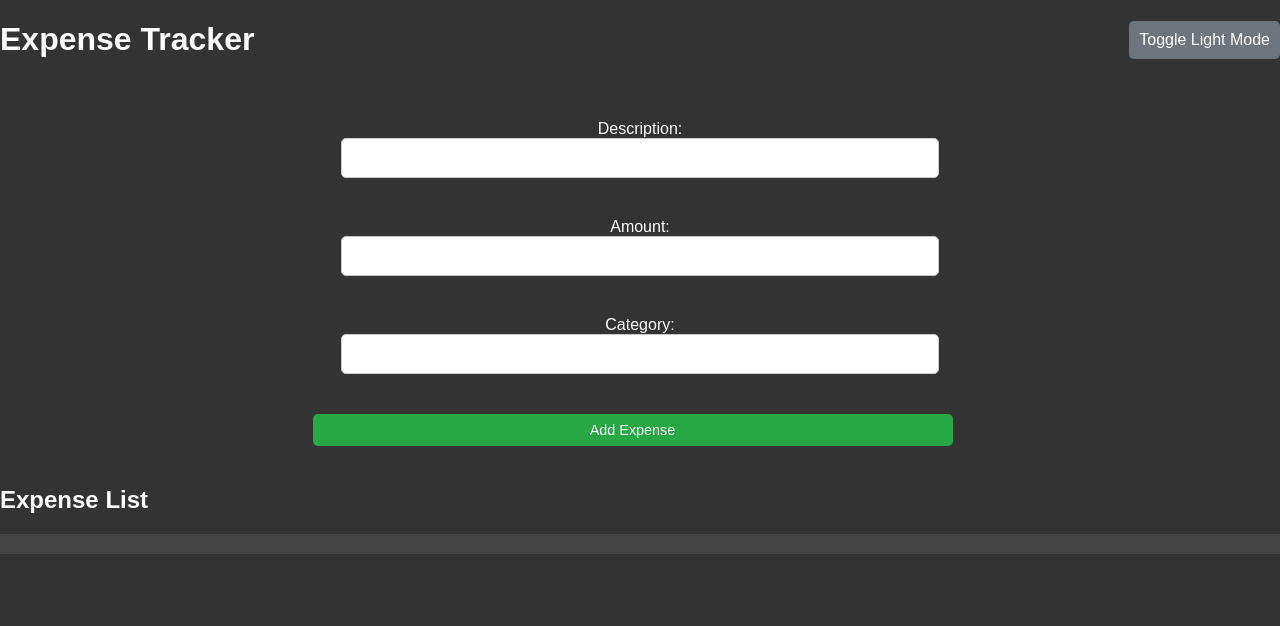
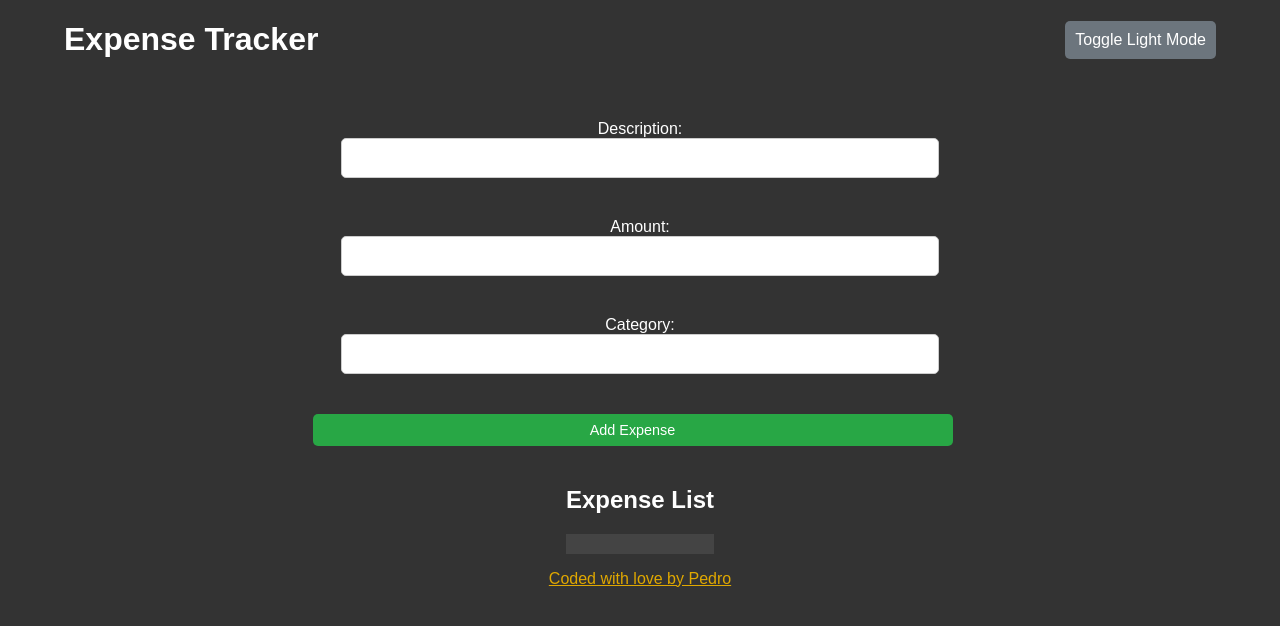
Before and after one commit to pedrosilva410/expense-tracker, a React (Create React App) app: page / in a window 1280 px wide. Shown: the top 626 px of the page. Built offline with nearby package versions, Linux system fonts and the light colour scheme.

Commit message:
fix: background issue where the whole page wouldnt change color

```diff
--- a/src/App.css
+++ b/src/App.css
@@ -1,7 +1,18 @@
 /* Global Styles */
 .app-container {
-  height: 100vh;
-  width: 100vw;
+  height: 100%;
+  width: 100%;
+  display: flex;
+  flex-direction: column;
+  justify-content: space-between;
+  align-items: center;
+}
+
+html,
+body {
+  height: 100%;
+  width: 100%;
+  background-color: #333;
 }
 
 body {
@@ -16,6 +27,7 @@ header {
   justify-content: space-between;
   align-items: center;
   margin-bottom: 20px;
+  width: 90vw;
 }
 
 h1 {
@@ -130,16 +142,58 @@ input {
   color: #333;
 }
 
+.light body {
+  background-color: #fff;
+}
+
 .light h1 {
-  color: #333; /* Light theme color for h1 */
+  color: #333;
 }
 
 .light .expense-list {
-  background-color: #fff; /* Light theme background for expense list */
+  background-color: #fff;
 }
 
 .light .expense-item {
-  background-color: #f9f9f9; /* Light background for expense items */
+  background-color: #f9f9f9;
+}
+
+/* Dark Theme */
+.dark {
+  background-color: #333;
+  color: #fff;
+}
+
+.dark body {
+  background-color: #333;
+}
+
+.dark h1 {
+  color: #fff;
+}
+
+.dark .expense-list {
+  background-color: #444;
+}
+
+.dark .expense-item {
+  background-color: #555;
+}
+
+.dark .theme-toggle {
+  background-color: #6c757d;
+}
+
+.dark .theme-toggle:hover {
+  background-color: #495057;
+}
+
+.dark .submit-button {
+  background-color: #28a745;
+}
+
+.dark .submit-button:hover {
+  background-color: #218838;
 }
 
 /* Dark Theme */
@@ -217,3 +271,11 @@ input {
 .delete-btn {
   background-color: #dc3545;
 }
+
+footer {
+  margin-bottom: 10px;
+}
+
+.github-link {
+  color: #e0a800;
+}
--- a/src/App.js
+++ b/src/App.js
@@ -1,4 +1,4 @@
-import React, { useState, useCallback, useMemo } from "react";
+import React, { useState, useCallback, useMemo, useEffect } from "react";
 import ExpenseList from "./components/ExpenseList";
 import ExpenseForm from "./components/ExpenseForm";
 import "./App.css"; // Import the stylesheet
@@ -50,6 +50,11 @@ const App = () => {
     [theme]
   );
 
+  // Apply theme class to the body tag
+  useEffect(() => {
+    document.body.className = theme; // Set the class on the body element
+  }, [theme]);
+
   return (
     <div className={`app-container ${theme}`}>
       <header>
@@ -64,6 +69,11 @@ const App = () => {
         onRemoveExpense={removeExpense}
         onUpdateExpense={updateExpense}
       />
+      <footer>
+        <a className="github-link" href="https://github.com/pedrosilva410">
+          Coded with love by Pedro
+        </a>
+      </footer>
     </div>
   );
 };
```
